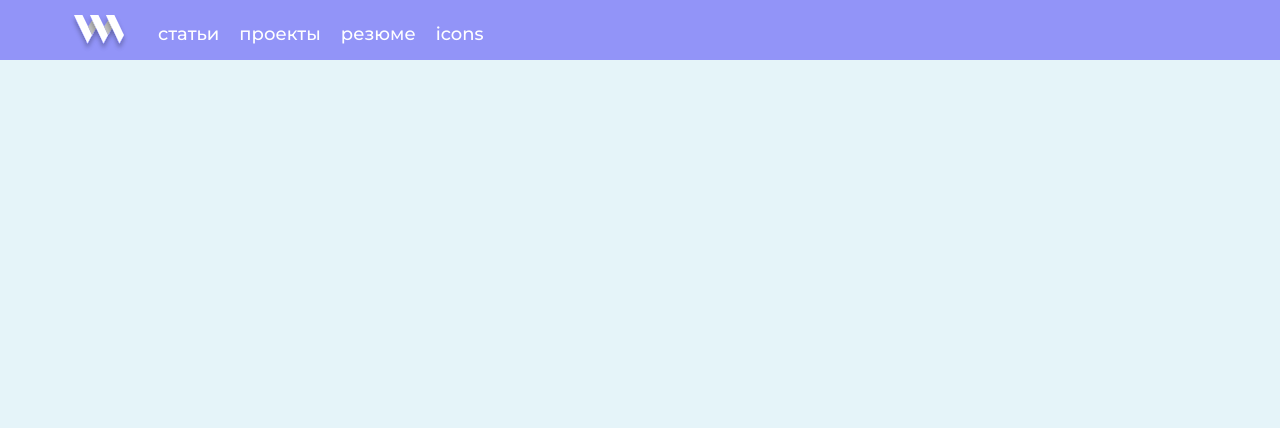
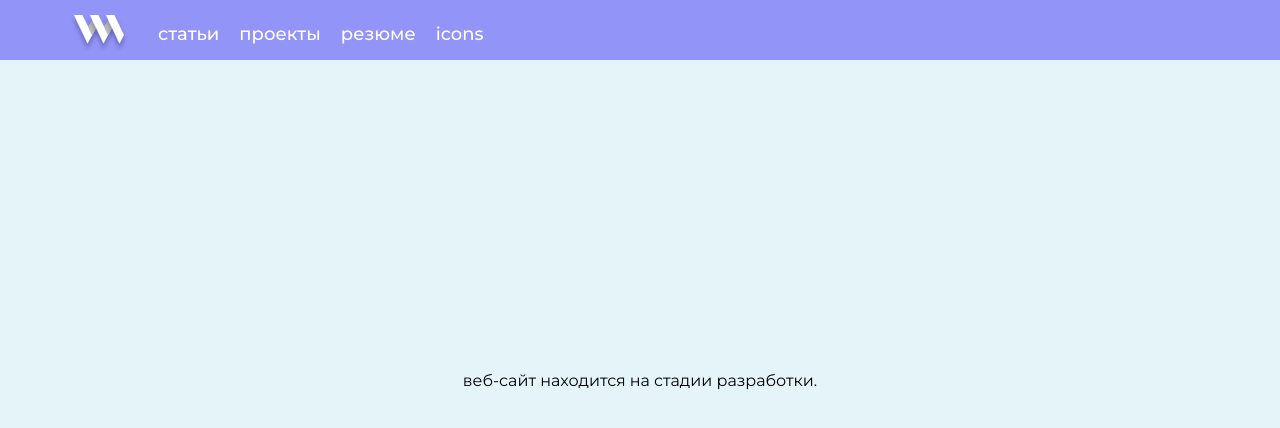
Before and after one commit to ErlanAkimov/web-assist, a Next.js app: page / in a window 1280 px wide. Shown: the top 428 px of the page. Built offline with nearby package versions, Linux system fonts and the light colour scheme; a web font is replaced by a local one.

Commit message:
freezing project

```diff
--- a/src/components/layout/Header/Header.tsx
+++ b/src/components/layout/Header/Header.tsx
@@ -3,7 +3,6 @@ import styles from './header.module.scss';
 import Link from 'next/link';
 import {usePathname} from 'next/navigation';
 import Image from 'next/image';
-import Donate from '@/components/Donate/Donate';
 
 
 const navLinks: Array<{ name: string; path: string }> = [
--- a/src/components/layout/layout-with-sidebar/LayoutWithSidebar.tsx
+++ b/src/components/layout/layout-with-sidebar/LayoutWithSidebar.tsx
@@ -2,7 +2,7 @@ import { FC, PropsWithChildren } from 'react';
 import Header from '../Header/Header';
 import Meta from '@/components/SEO/Meta';
 import ProfileCard from '@/components/ProfileCard/ProfileCard';
-import Donate from '@/components/Donate/Donate';
+import Donate from '@/components/banners/donate-banner/Donate';
 import styles from './layout-with-sidebar.module.scss'
 
 const LayoutWithSidebar: FC<PropsWithChildren<IMeta>> = ({ title, description, children }) => {
--- a/src/components/layout/layout.tsx
+++ b/src/components/layout/layout.tsx
@@ -9,7 +9,7 @@ const Layout: FC<PropsWithChildren<IMeta>> = ({ title, description, children })
 			<div className="main_wrapper">
 				<Header />
 				<div className="wrapper">
-					<div className={styles.leftside}>{children}</div>
+					{children}
 				</div>
 			</div>
 		</Meta>
--- a/src/pages/index.tsx
+++ b/src/pages/index.tsx
@@ -1,4 +1,5 @@
 import Layout from '@/components/layout/layout';
+import styles from '@/styles/index.module.scss';
 import { NextPage } from 'next';
 
 const Home: NextPage = () => {
@@ -6,7 +7,11 @@ const Home: NextPage = () => {
 		<Layout
 			title="Главная"
 			description="web-assist лучшая библиотека для начинающих разработчиков."
-		></Layout>
+		>
+			<div className={styles.wrapper}>
+				веб-сайт находится на стадии разработки.
+			</div>
+		</Layout>
 	);
 };
 export default Home;
--- /dev/null
+++ b/src/styles/index.module.scss
@@ -0,0 +1,6 @@
+.wrapper {
+    display: flex;
+    justify-content:center;
+    align-items: center;
+    height: 600px;
+}
```
Also changed, not shown: src/components/banners/donate-banner/Donate.tsx (renamed from src/components/Donate/Donate.tsx), src/components/banners/donate-banner/donate.module.scss (renamed from src/components/Donate/donate.module.scss), src/components/banners/timeweb-banner/TimeWeb.tsx (added), src/components/banners/timeweb-banner/timeweb.module.scss (added).
